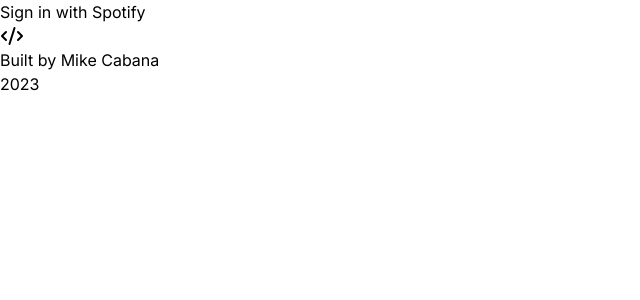
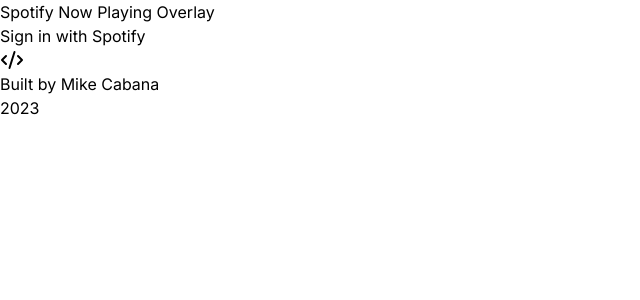
Before and after one commit to mikecabana/spotify-now-playing-overlay, a Next.js app: page / in a window 1280 px wide. Shown: the top 300 px of the page, without its empty margins (0-640 px from the left). Built offline with nearby package versions, Linux system fonts and the light colour scheme; no server answers.

Commit message:
adds client side sign in / out

```diff
--- a/src/app/page.tsx
+++ b/src/app/page.tsx
@@ -4,6 +4,8 @@
 import { createUser, getUserByEmail, updateUser } from '@/lib/db/users';
 import { headers } from 'next/headers';
 import { Code2 } from 'lucide-react';
+import { SpotifySignIn } from '@/components/spotify-sign-in';
+import { SignOut } from '@/components/sign-out';
 
 export default async function Home() {
     const headersList = headers();
@@ -34,12 +36,15 @@
                 {session ? (
                     <div>
                         <div className="md:flex justify-between items-baseline mb-4 p-2">
-                            <div className='font-bold mb-8 md:mb-0'>Spotify Now Playing Overlay</div>
+                            <div className="font-bold mb-8 md:mb-0">Spotify Now Playing Overlay</div>
                             <div className="text-sm flex justify-end gap-6">
-                                <Link className='text-[#1DB954] hover:underline active:underline' href={`/spotify?id=${encodeURIComponent(session.user?.email ?? '')}`}>
+                                <Link
+                                    className="text-[#1DB954] hover:underline active:underline"
+                                    href={`/spotify?id=${encodeURIComponent(session.user?.email ?? '')}`}
+                                >
                                     Now Playing
                                 </Link>
-                                <Link className='text-[#1DB954] hover:underline active:underline' href={'/api/auth/signout'}>Sign Out</Link>
+                                <SignOut>Sign Out</SignOut>
                             </div>
                         </div>
                         <pre className="whitespace-pre-wrap break-all max-w-3/4 w-full border p-8 rounded-3xl">
@@ -49,11 +54,14 @@
                         <div className="text-xs mt-4 text-center">Copy the above url</div>
                     </div>
                 ) : (
-                    <Link href={'/api/auth/signin/spotify'}>Sign in with Spotify</Link>
+                    <div className="flex flex-col gap-8 items-center p-2">
+                        <div className="font-bold mb-8 md:mb-0">Spotify Now Playing Overlay</div>
+                        <SpotifySignIn>Sign in with Spotify</SpotifySignIn>
+                    </div>
                 )}
             </div>
             <div className="flex flex-col items-center text-center text-sm">
-                <Code2 className='w-4'/>
+                <Code2 className="w-4" />
                 <div>Built by Mike Cabana</div>
                 <div>{new Date().getFullYear()}</div>
             </div>
--- /dev/null
+++ b/src/components/sign-out.tsx
@@ -0,0 +1,8 @@
+'use client';
+
+import { signOut } from 'next-auth/react';
+import { FC, ReactNode } from 'react';
+
+export const SignOut: FC<{ children: ReactNode }> = ({ children }) => {
+    return <button className="text-[#1DB954] hover:underline active:underline" onClick={() => signOut()}>{children}</button>;
+};
--- /dev/null
+++ b/src/components/spotify-sign-in.tsx
@@ -0,0 +1,8 @@
+'use client'
+
+import { signIn } from 'next-auth/react';
+import { FC, ReactNode } from 'react';
+
+export const SpotifySignIn: FC<{ children: ReactNode }> = ({ children }) => {
+    return <button className="text-[#1DB954] hover:underline active:underline" onClick={() => signIn('spotify')}>{children}</button>;
+};
```
